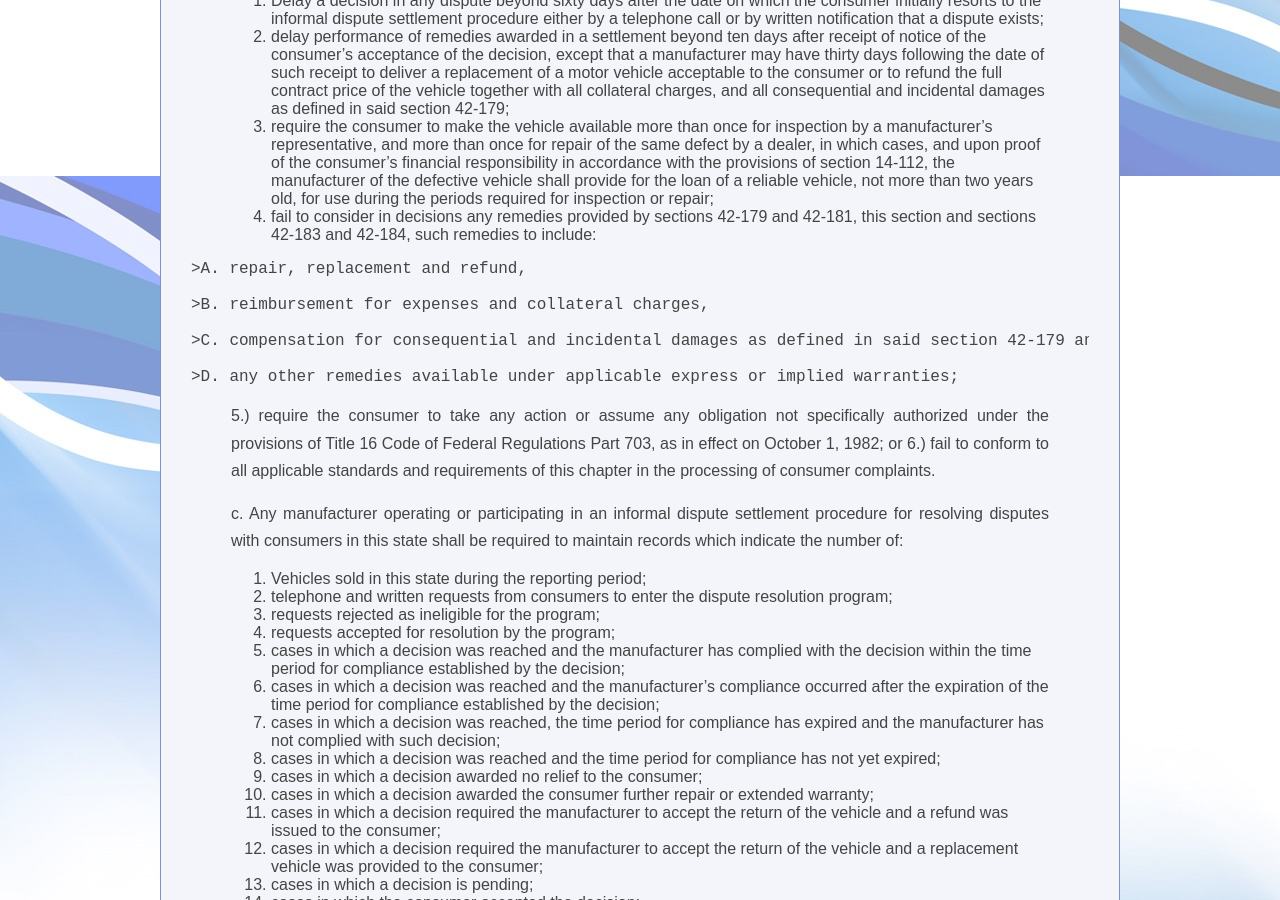
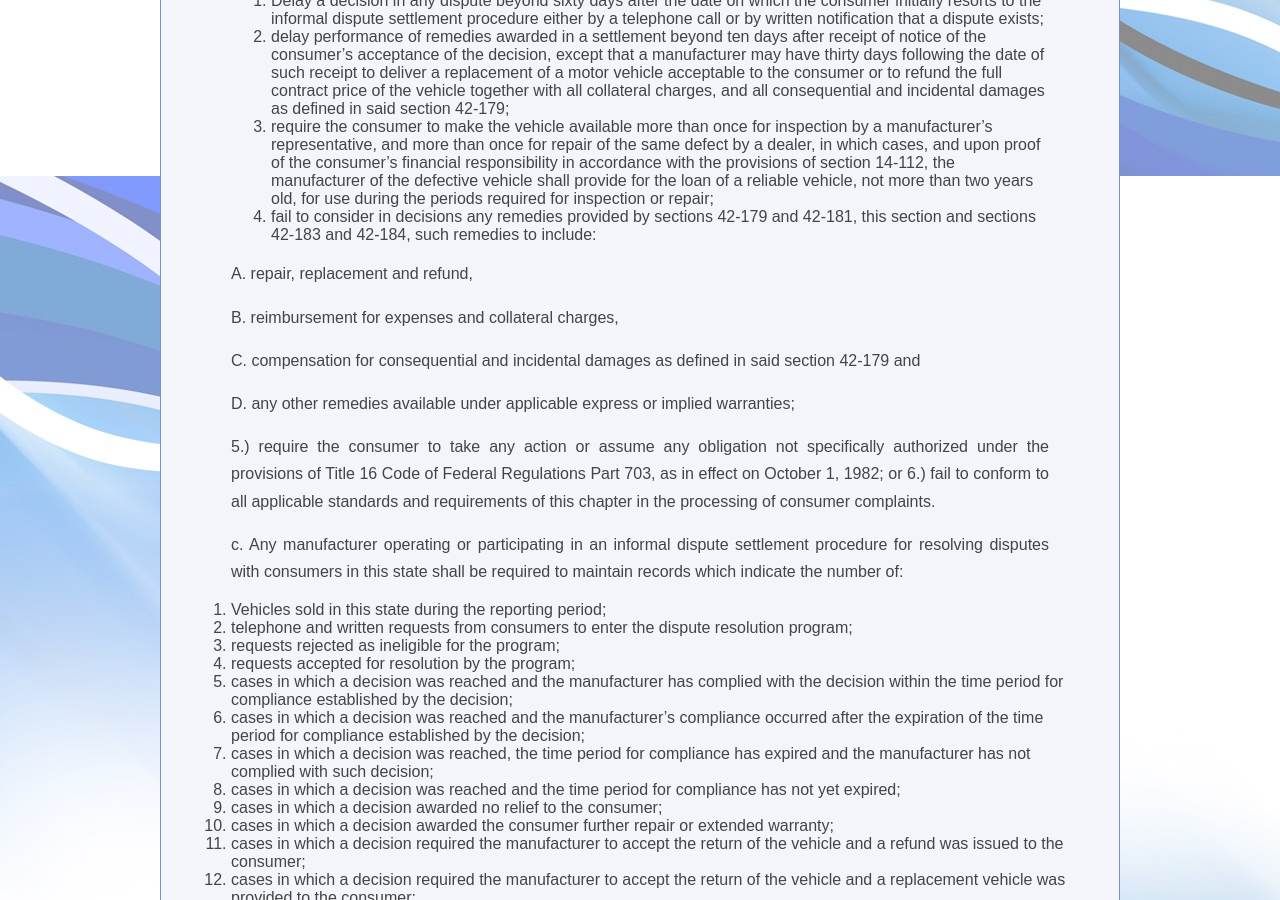
Before and after one commit to lemonlawaz/lemonlawaz.github.io, a Jekyll site: the page built from lemonlaws/connecticut.md, in a window 1280 px wide and 900 px high, scrolled down 9040 px. Built offline with Jekyll 4.4.1, drawn with Linux system fonts in a browser that asks for light colours.

```diff
--- a/lemonlaws/connecticut.md
+++ b/lemonlaws/connecticut.md
@@ -117,23 +117,23 @@ Cited. 203 C. 63, 65, 66, 70, 7380. Cited. 209 C. 579581, 583, 585, 586, 589, 59
   >3. require the consumer to make the vehicle available more than once for inspection by a manufacturer's representative, and more than once for repair of the same defect by a dealer, in which cases, and upon proof of the consumer's financial responsibility in accordance with the provisions of section 14-112, the manufacturer of the defective vehicle shall provide for the loan of a reliable vehicle, not more than two years old, for use during the periods required for inspection or repair;
   >4. fail to consider in decisions any remedies provided by sections 42-179 and 42-181, this section and sections 42-183 and 42-184, such remedies to include:
 
-    >A. repair, replacement and refund,
+  >A. repair, replacement and refund,
 
-    >B. reimbursement for expenses and collateral charges,
+  >B. reimbursement for expenses and collateral charges,
 
-    >C. compensation for consequential and incidental damages as defined in said section 42-179 and
+  >C. compensation for consequential and incidental damages as defined in said section 42-179 and
 
-    >D. any other remedies available under applicable express or implied warranties;
+  >D. any other remedies available under applicable express or implied warranties;
 
   >5.) require the consumer to take any action or assume any obligation not specifically authorized under the provisions of Title 16 Code of Federal Regulations Part 703, as in effect on October 1, 1982; or
   >6.) fail to conform to all applicable standards and requirements of this chapter in the processing of consumer complaints.
 
 >c. Any manufacturer operating or participating in an informal dispute settlement procedure for resolving disputes with consumers in this state shall be required to maintain records which indicate the number of:
 
-  >1. Vehicles sold in this state during the reporting period;
-  >2. telephone and written requests from consumers to enter the dispute resolution program;
-  >3. requests rejected as ineligible for the program;
-  >4. requests accepted for resolution by the program;
+  1. Vehicles sold in this state during the reporting period;
+  2. telephone and written requests from consumers to enter the dispute resolution program;
+  3. requests rejected as ineligible for the program;
+  4. requests accepted for resolution by the program;
   5. cases in which a decision was reached and the manufacturer has complied with the decision within the time period for compliance established by the decision;
   6. cases in which a decision was reached and the manufacturer's compliance occurred after the expiration of the time period for compliance established by the decision;
   7. cases in which a decision was reached, the time period for compliance has expired and the manufacturer has not complied with such decision;
```
